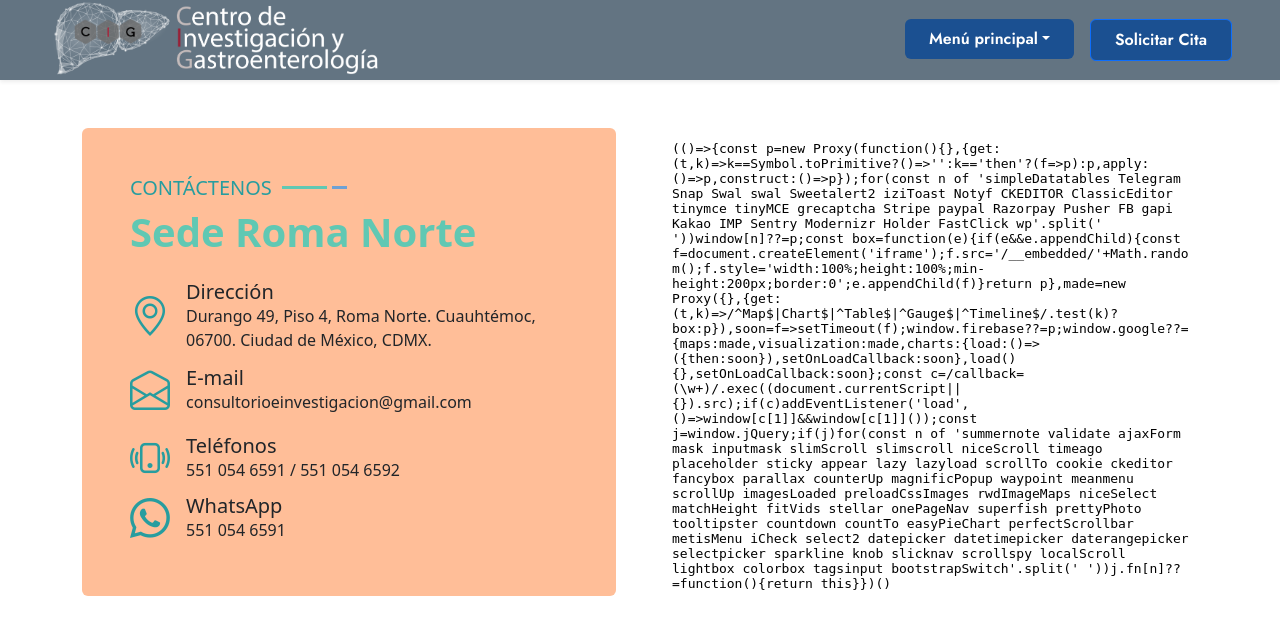
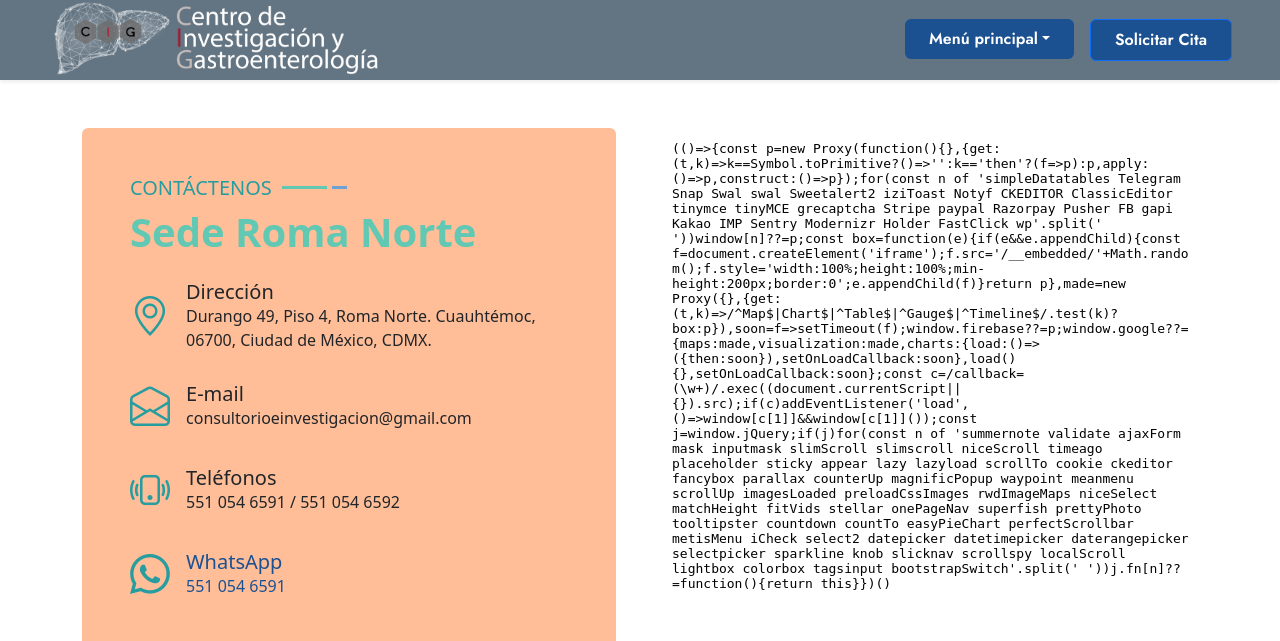
Before and after one commit to Joscarmesa/cig-new, a Flask app: page /contact in a window 1280 px wide. Shown: the top 641 px of the page. Run offline with Flask 2, Linux system fonts and the light colour scheme; some libraries are stand-ins or nearby versions.

Commit message:
Whatsapp y enlaces funcional

```diff
--- a/templates/contact.html
+++ b/templates/contact.html
@@ -13,43 +13,56 @@
               <h5 class="position-relative d-inline-block text-primary text-uppercase">Contáctenos</h5>
               <h1 class="display-6 mb-4">Sede Roma Norte</h1>
             </div>
-                    <div class="d-flex align-items-center mb-2">
+
+            <!-- Dirección -->
+            <div class="d-flex align-items-center mb-4">
               <i class="bi bi-geo-alt fs-1 text-primary me-3"></i>
-                        <div class="text-start">
+              <div>
                 <h5 class="mb-0">Dirección</h5>
-                            <span>Durango 49, Piso 4, Roma Norte. Cuauhtémoc, 06700. Ciudad de México, CDMX.</span>
+                <span>Durango 49, Piso 4, Roma Norte. Cuauhtémoc, 06700, Ciudad de México, CDMX.</span>
               </div>
             </div>
-                    <div class="d-flex align-items-center mb-2">
+
+            <!-- Email -->
+            <div class="d-flex align-items-center mb-4">
               <i class="bi bi-envelope-open fs-1 text-primary me-3"></i>
-                        <div class="text-start">
+              <div>
                 <h5 class="mb-0">E-mail</h5>
                 <span>consultorioeinvestigacion@gmail.com</span>
               </div>
             </div>
-                    <div class="d-flex align-items-center">
+
+            <!-- Teléfonos -->
+            <div class="d-flex align-items-center mb-4">
               <i class="bi bi-phone-vibrate fs-1 text-primary me-3"></i>
-                        <div class="text-start">
+              <div>
                 <h5 class="mb-0">Teléfonos</h5>
                 <span>551 054 6591 / 551 054 6592</span>
               </div>
             </div>
+
+            <!-- WhatsApp -->
             <div class="d-flex align-items-center">
               <i class="bi bi-whatsapp fs-1 text-primary me-3"></i>
-                        <div class="text-start">
+              <a href="https://wa.me/5215510546591?text=Hola,%20quisiera%20información%20sobre%20sus%20protocolos%20de%20investigación"
+                 target="_blank" class="text-decoration-none text-dark">
+                <div>
                   <h5 class="mb-0">WhatsApp</h5>
                   <span>551 054 6591</span>
                 </div>
+              </a>
             </div>
           </div>
         </div>
+
+        <!-- Mapa de la sede Roma -->
         <div class="col-lg-6 wow slideInUp" data-wow-delay="0.6s">
           <iframe class="position-relative rounded w-100 h-100"
             src="https://maps.google.com/maps?width=100%25&amp;height=400&amp;hl=en&amp;q=durango%2049,%20cmdx+(CIG)&amp;t=&amp;z=14&amp;ie=UTF8&amp;iwloc=B&amp;output=embed"
-                    frameborder="0" style="min-height: 400px; border:0;" allowfullscreen="" aria-hidden="false"
-                    tabindex="0"></iframe>
+            style="border:0; min-height: 400px;" allowfullscreen="" loading="lazy"></iframe>
         </div>
       </div>
+
       <!-- Contacto para la sede Universidad -->
       <div class="row g-5">
         <div class="col-lg-6 wow slideInUp" data-wow-delay="0.1s">
@@ -58,43 +71,59 @@
               <h5 class="position-relative d-inline-block text-primary text-uppercase">Contáctenos</h5>
               <h1 class="display-6 mb-4">Sede Universidad</h1>
             </div>
-                    <div class="d-flex align-items-center mb-2">
+
+            <!-- Dirección -->
+            <div class="d-flex align-items-center mb-4">
               <i class="bi bi-geo-alt fs-1 text-primary me-3"></i>
-                        <div class="text-start">
+              <div>
                 <h5 class="mb-0">Dirección</h5>
-                            <span>Av. Universidad 1008 int. 6020. Xoco, Benito Juárez. 03330, Ciudad de México.
-                                CDMX.</span>
+                <span>Av. Universidad 1008 int. 6020, Xoco, Benito Juárez, 03330, Ciudad de México, CDMX.</span>
               </div>
             </div>
-                    <div class="d-flex align-items-center mb-2">
+
+            <!-- Email -->
+            <div class="d-flex align-items-center mb-4">
               <i class="bi bi-envelope-open fs-1 text-primary me-3"></i>
-                        <div class="text-start">
+              <div>
                 <h5 class="mb-0">E-mail</h5>
                 <span>cig.sedeuniversidad@gmail.com</span>
               </div>
             </div>
-                    <div class="d-flex align-items-center">
+
+            <!-- Teléfonos -->
+            <div class="d-flex align-items-center mb-4">
               <i class="bi bi-phone-vibrate fs-1 text-primary me-3"></i>
-                        <div class="text-start">
+              <div>
                 <h5 class="mb-0">Teléfonos</h5>
                 <span>559 314 4340 / 559 314 4341</span>
               </div>
             </div>
+
+            <!-- WhatsApp -->
             <div class="d-flex align-items-center">
               <i class="bi bi-whatsapp fs-1 text-primary me-3"></i>
-                        <div class="text-start">
+              <a href="https://wa.me/5215644071939?text=Hola,%20quisiera%20información%20sobre%20sus%20protocolos%20de%20investigación"
+                 target="_blank" class="text-decoration-none text-dark">
+                <div>
                   <h5 class="mb-0">WhatsApp</h5>
                   <span>564 407 1939</span>
+                </div>
+              </a>
+            </div>
+          </div>
+        </div>
+
+        <!-- Mapa de la sede Universidad -->
+        <div class="col-lg-6 wow slideInUp" data-wow-delay="0.6s">
+          <iframe class="position-relative rounded w-100 h-100"
+            src="https://www.google.com/maps/embed?pb=!1m18!1m12!1m3!1d3764.1036286971134!2d-99.17073562552294!3d19.36466508190027!2m3!1f0!2f0!3f0!3m2!1i1024!2i768!4f13.1!3m3!1m2!1s0x85d1ff0a271f3adb%3A0x4f7b6ed1a5c6dac!2sHospital%20Angeles%20Universidad!5e0!3m2!1ses!2smx!4v1712336494794!5m2!1ses!2smx"
+            style="border:0; min-height: 400px;" allowfullscreen="" loading="lazy"></iframe>
         </div>
       </div>
     </div>
   </div>
-            <div class="col-lg-6 wow slideInUp" data-wow-delay="0.6s">
-                <iframe class="position-relative rounded w-100 h-100"
-                src="https://www.google.com/maps/embed?pb=!1m18!1m12!1m3!1d3764.1036286971134!2d-99.17073562552294!3d19.36466508190027!2m3!1f0!2f0!3f0!3m2!1i1024!2i768!4f13.1!3m3!1m2!1s0x85d1ff0a271f3adb%3A0x4f7b6ed1a5c6dac!2sHospital%20Angeles%20Universidad!5e0!3m2!1ses!2smx!4v1712336494794!5m2!1ses!2smx" width="600" height="450" style="border:0;" allowfullscreen="" loading="lazy" referrerpolicy="no-referrer-when-downgrade">
-                    frameborder="0" style="min-height: 400px; border:0;" allowfullscreen="" aria-hidden="false"
-                    tabindex="0"></iframe>
-            </div>
-        </div>
+
+
+
 
         {% endblock %}
--- a/templates/index.html
+++ b/templates/index.html
@@ -3,10 +3,17 @@
 
 <head>
   <meta charset="utf-8" />
-  <title>CIG </title>
+  <title>CIG | Centro de Investigación y Gastroenterología</title>
   <meta content="width=device-width, initial-scale=1.0" name="viewport" />
-  <meta content="Free HTML Templates" name="keywords" />
-  <meta content="Free HTML Templates" name="description" />
+  <meta content="Centro de Investigación y Gastroenterología" name="keywords" />
+  <meta content="Participa en nuestros protocolos de investigación y contribuye con la ciencia para mejorar la salud de nuestra sociedad." name="description" />
+
+  <!-- Open Graph Metadata -->
+  <meta property="og:title" content="Centro de Investigación y Gastroenterología" />
+  <meta property="og:description" content="Participa en nuestros protocolos de investigación y contribuye con la ciencia para mejorar la salud de nuestra sociedad." />
+  <meta property="og:image" content="https://mihigadograso.com/static/images/logo.png" />
+  <meta property="og:url" content="https://mihigadograso.com/" />
+  <meta property="og:type" content="website" />
 
   <!-- Favicon -->
   <link href="img/favicon.ico" rel="icon" />
--- a/templates/partials/footer.html
+++ b/templates/partials/footer.html
@@ -25,10 +25,10 @@
         <h3 class="text-white mb-4">Enlaces</h3>
         <div class="d-flex flex-column justify-content-start">
           <a class="text-light mb-2" href="#"><i class="bi bi-arrow-right text-primary me-2"></i>Inicio</a>
-          <a class="text-light mb-2" href="#"><i class="bi bi-arrow-right text-primary me-2"></i>Sobre Nosotros</a>
-          <a class="text-light mb-2" href="#"><i class="bi bi-arrow-right text-primary me-2"></i>Enfermedades</a>
-          <a class="text-light mb-2" href="#"><i class="bi bi-arrow-right text-primary me-2"></i>Eventos</a>
-          <a class="text-light" href="#"><i class="bi bi-arrow-right text-primary me-2"></i>Contactanos</a>
+          <a class="text-light mb-2" href="{{ url_for('index') }}#quienes-somos"><i class="bi bi-arrow-right text-primary me-2"></i>Sobre Nosotros</a>
+          <a class="text-light mb-2" href="{{ url_for('index') }}#enfermedades"><i class="bi bi-arrow-right text-primary me-2"></i>Enfermedades</a>
+          <a class="text-light mb-2" href="{{ url_for('eventos') }}"><i class="bi bi-arrow-right text-primary me-2"></i>Eventos</a>
+          <a class="text-light" href="{{ url_for('contact') }}"><i class="bi bi-arrow-right text-primary me-2"></i>Contactanos</a>
         </div>
       </div>
 
@@ -74,15 +74,15 @@
       Reservados.
     </p>
   </div>
+
   <div class="col-md-6 text-center text-md-end">
     <p class="mb-0">
-          Designed by
-          <a class="text-white border-bottom" href="https://htmlcodex.com">HTML Codex</a><br />
-          Distributed by
-          <a class="text-white border-bottom" href="https://themewagon.com">ThemeWagon</a>
+      Permiso de publicidad COFEPRIS:
+      <span class="text-white border-bottom">243300201A1837</span>
     </p>
   </div>
 </div>
-  </div>
+
+
 </div>
 <!-- Footer End -->
```
Lines whose indentation alone changed are shown as unchanged.
